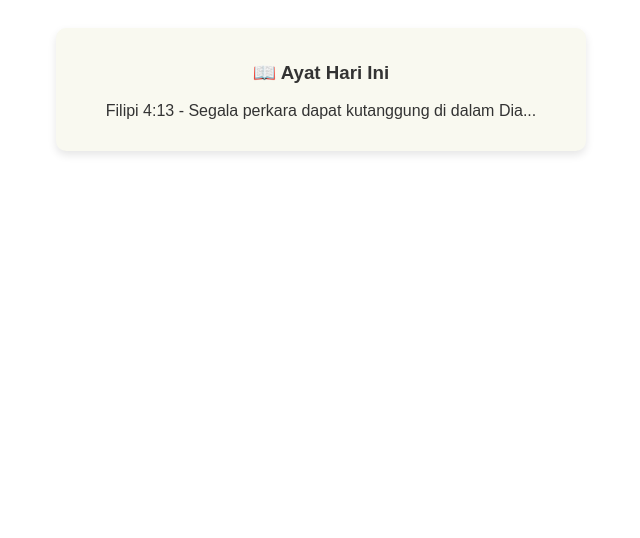
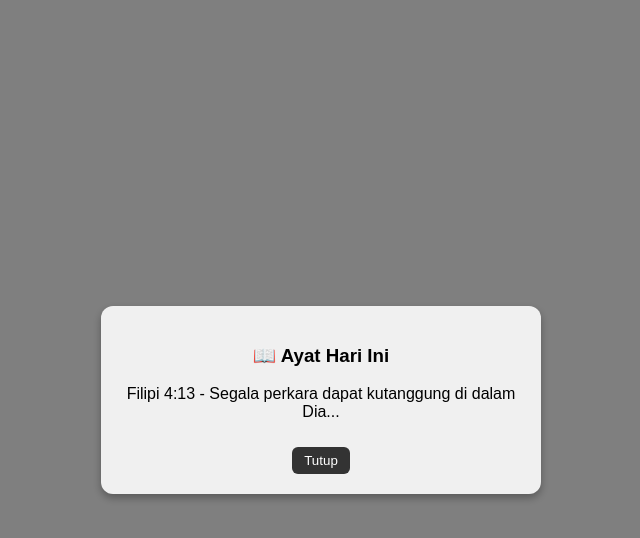
Before and after one commit to churchgenesistechnical-web/ayat-harian, a plain HTML site: page index.html in a window 1280 px wide. Shown: the whole page, without its empty margins (319-959 px from the left). Drawn offline with Linux system fonts and the light colour scheme.

Commit message:
index.html

```diff
--- a/index.html
+++ b/index.html
@@ -6,25 +6,44 @@
   <style>
     body {
       font-family: Arial, sans-serif;
+      background: #fff;
+      margin: 0;
+    }
+    .popup {
+      position: fixed;
+      top: 0; left: 0;
+      width: 100%; height: 100%;
+      background: rgba(0,0,0,0.5);
+      display: flex;
+      align-items: center;
+      justify-content: center;
+    }
+    .popup-content {
+      background: #f0f0f0;
+      padding: 20px;
+      border-radius: 12px;
+      box-shadow: 0 4px 8px rgba(0,0,0,0.3);
+      max-width: 400px;
       text-align: center;
-      padding: 20px;
-      background: #fff;
-      color: #333;
     }
-    .box {
-      background: #f9f9f0;
-      padding: 15px;
-      border-radius: 10px;
-      box-shadow: 0 4px 8px rgba(0,0,0,0.1);
-      max-width: 500px;
-      margin: auto;
+    .close-btn {
+      margin-top: 10px;
+      padding: 6px 12px;
+      border: none;
+      background: #333;
+      color: white;
+      border-radius: 6px;
+      cursor: pointer;
     }
   </style>
 </head>
 <body>
-  <div class="box">
-    <h3>📖 Ayat Hari Ini</h3>
-    <p id="ayat"></p>
+  <div class="popup" id="popup">
+    <div class="popup-content">
+      <h3>📖 Ayat Hari Ini</h3>
+      <p id="ayat"></p>
+      <button class="close-btn" onclick="document.getElementById('popup').style.display='none'">Tutup</button>
+    </div>
   </div>
 
   <script>
@@ -32,11 +51,11 @@
       "Mazmur 23:1 - TUHAN adalah gembalaku, takkan kekurangan aku.",
       "Yohanes 3:16 - Karena begitu besar kasih Allah akan dunia ini...",
       "Filipi 4:13 - Segala perkara dapat kutanggung di dalam Dia...",
-      // tambahkan sampai 30 ayat
+      // tambah sampai 30 ayat
     ];
 
     const today = new Date();
-    const day = today.getDate(); // tanggal 1–31
+    const day = today.getDate();
     const index = (day - 1) % ayatList.length;
     document.getElementById("ayat").innerText = ayatList[index];
   </script>
```
